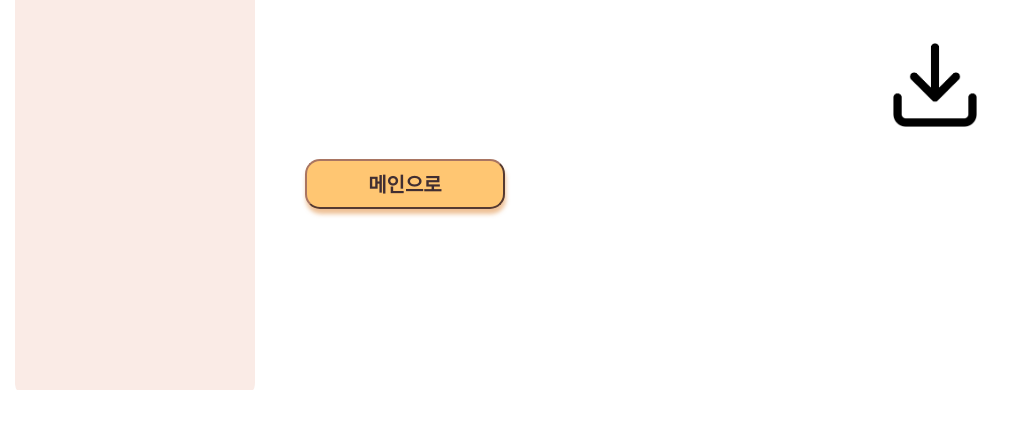
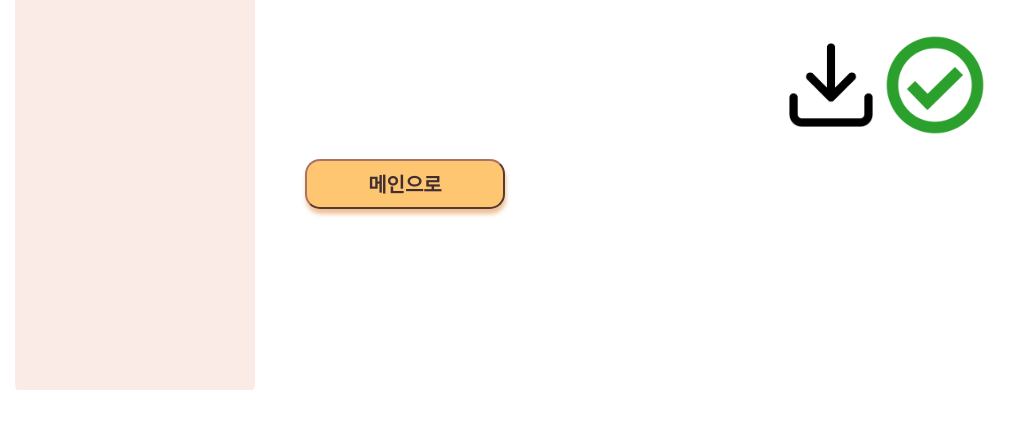
Before and after one commit to IbwaProject/SharpToon, a Flask app: page /result2 in a window 1280 px wide. Shown: the part 366-805 px from the top of the page, without its empty margins (0-1032 px from the left). Run offline with Flask 2, Linux system fonts and the light colour scheme; some libraries are stand-ins or nearby versions; some web fonts are replaced.

Commit message:
다운로드 완료 시 체크 표시 뜨게(만화화)

```diff
--- a/app.py
+++ b/app.py
@@ -186,6 +186,7 @@ def result2():
 
 @app.route('/run_model2')
 def run_model2():
+   os.rename("static/images/completeImage.png", "static/images/cmImage.png")
    # option_cartoon.html 에서 불러온 option 값
    option = request.args.get("option")
 
--- a/templates/result2.html
+++ b/templates/result2.html
@@ -34,7 +34,8 @@
              <br><br>
              <div align="right">
                <img src="{{url_for('static', filename = 'images/download.png')}}" alt="My Image" height="100" width="100" id="download">
-             </div>
+               <img src="{{url_for('static', filename = 'images/completeImage.png')}}" onerror = "this.style.display='none'" id = "complete-image" height = "100" width = "100"></img>
+            </div>
              <button class = "Photo-Button" onClick="location.href='/main'">메인으로</button>
          </div>
       </div>
```
